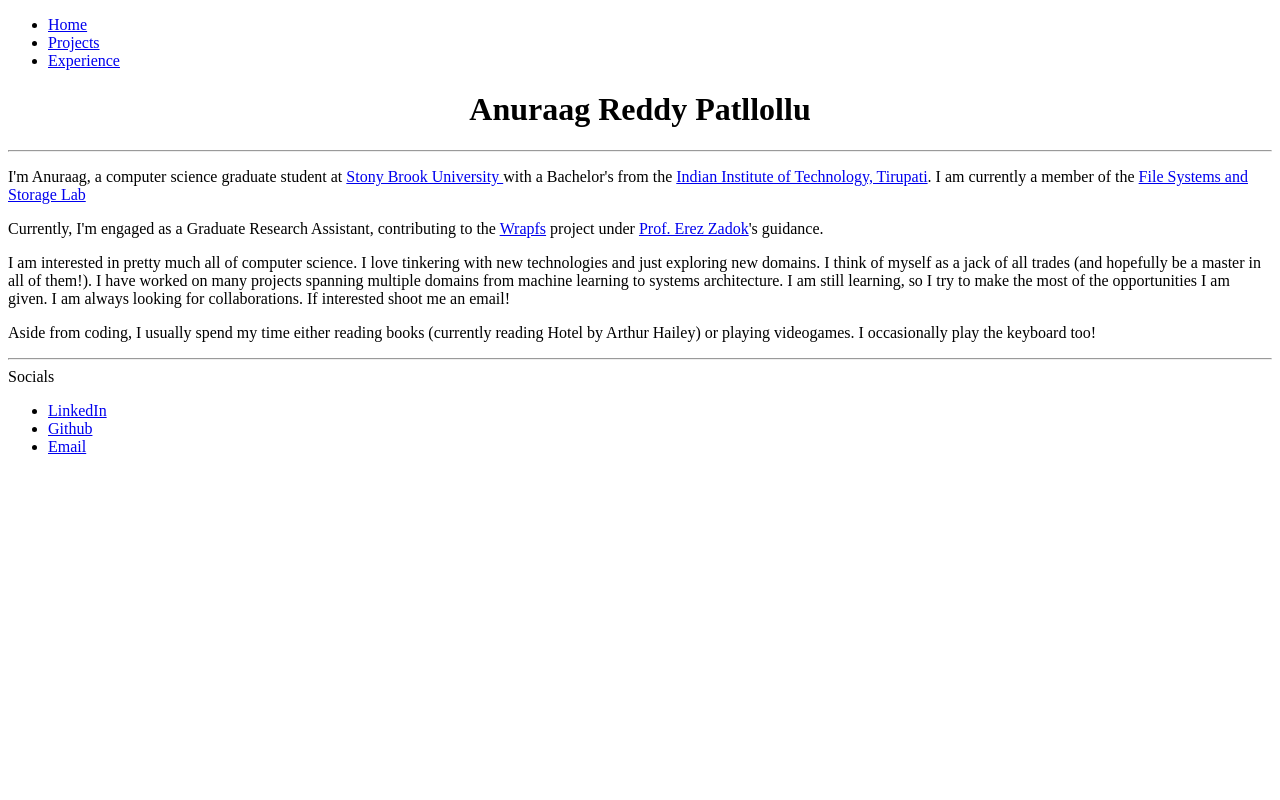
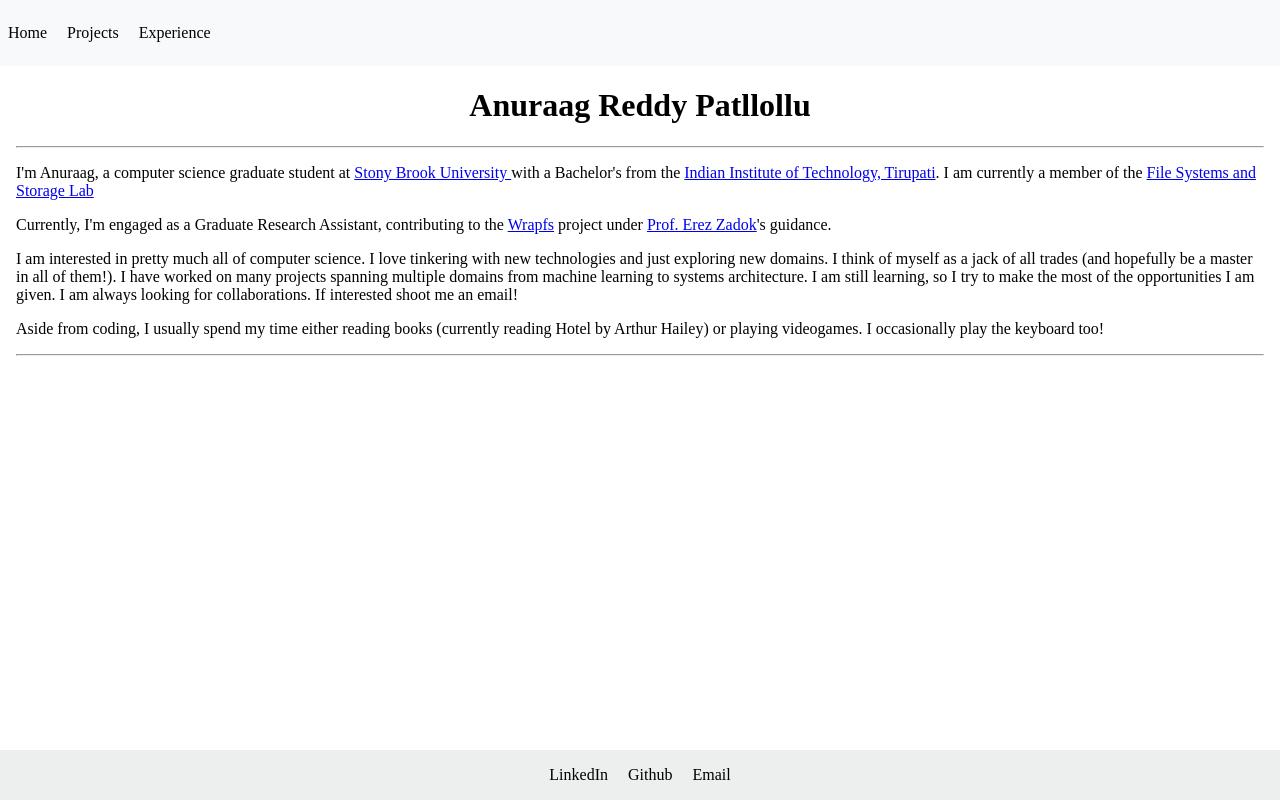
Before and after one commit to AnuraagReddy123/My-Website, a Django app: page / in a window 1280 px wide. Run offline with Django 5.2, Linux system fonts and the light colour scheme.

Commit message:
Finished adding css

```diff
--- a/mywebsite/mywebsite/settings.py
+++ b/mywebsite/mywebsite/settings.py
@@ -117,6 +117,9 @@ USE_TZ = True
 # https://docs.djangoproject.com/en/5.0/howto/static-files/
 
 STATIC_URL = 'static/'
+STATICFILES_DIRS = [
+    'static/',
+]
 
 # Default primary key field type
 # https://docs.djangoproject.com/en/5.0/ref/settings/#default-auto-field
--- /dev/null
+++ b/mywebsite/static/css/style.css
@@ -0,0 +1,89 @@
+body {
+  margin-top: 0px;
+}
+
+nav {
+  padding-top: 1rem;
+  padding-bottom: 1rem;
+  background-color: #f8f9fb;
+  margin-top: 0px;
+  margin-bottom: 0px;
+}
+
+nav ul {
+  list-style: none;
+  font-size: 1rem;
+  text-align: left;
+  padding-inline-start: 0rem;
+  margin-top: 0px;
+  margin-bottom: 0px;
+}
+
+nav ul li {
+  display: inline-block;
+  margin: 0.5rem;
+}
+
+nav ul a {
+  color: #000000;
+  text-decoration: none;
+}
+
+nav ul a:active {
+  text-decoration: underline;
+}
+
+nav ul a:hover {
+  text-decoration: underline;
+  text-decoration-thickness: 0.1rem;
+}
+
+body {
+  margin: 0;
+  padding: 0;
+  min-height: 100vh;
+  display: flex;
+  flex-direction: column;
+}
+
+main {
+  flex: 1;
+  padding-left: 1rem;
+  padding-right: 1rem;
+}
+
+footer {
+  background-color: #edefee;
+  padding: 0.5rem;
+  display: flex;
+  gap: 2rem 1rem;
+  justify-content: center;
+}
+
+footer ul {
+  list-style: none;
+  font-size: 1rem;
+  text-align: center;
+  padding-inline-start: 0rem;
+  margin-top: 0px;
+  margin-bottom: 0px;
+}
+
+footer ul li {
+  display: inline-block;
+  margin: 0.5rem;
+}
+
+footer ul a {
+  color: #000000;
+  text-decoration: none;
+}
+
+footer ul a:active {
+  text-decoration: underline;
+}
+
+footer ul a:hover {
+  text-decoration: underline;
+  text-decoration-thickness: 0.1rem;
+}
--- a/mywebsite/templates/base.html
+++ b/mywebsite/templates/base.html
@@ -1,17 +1,27 @@
+{% load static %}
+
 <!DOCTYPE html>
 <html lang="en">
   <head>
     <meta charset="UTF-8" />
     <meta name="viewport" content="width=device-width, initial-scale=1.0" />
     <title>Anuraag Reddy Patllollu</title>
+
+    <link
+      rel="preload"
+      as="style"
+      href="{% static 'css/style.css' %}"
+      onload="this.rel = 'stylesheet'"
+    />
   </head>
   <body>
     {% include 'partials/__header.html' %}
-    <main>{% block content %} {% endblock content %}</main>
-    <hr />
+    <main>
+      {% block content %} {% endblock content %}
+      <hr />
+    </main>
   </body>
   <footer>
-    Socials
     <ul>
       <li><a href="https://www.linkedin.com/in/anuraag-reddy-p/" target="_blank"> LinkedIn </a></li>
       <li><a href="https://github.com/AnuraagReddy123/" target="_blank"> Github </a></li>
--- a/mywebsite/templates/partials/__header.html
+++ b/mywebsite/templates/partials/__header.html
@@ -1,3 +1,5 @@
+{% load static %}
+
 <nav>
   <ul>
     <li><a href="/">Home</a></li>
```
